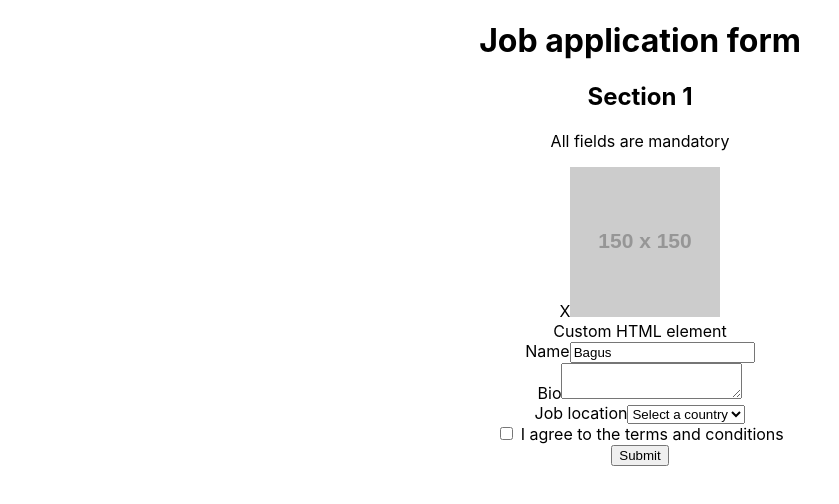
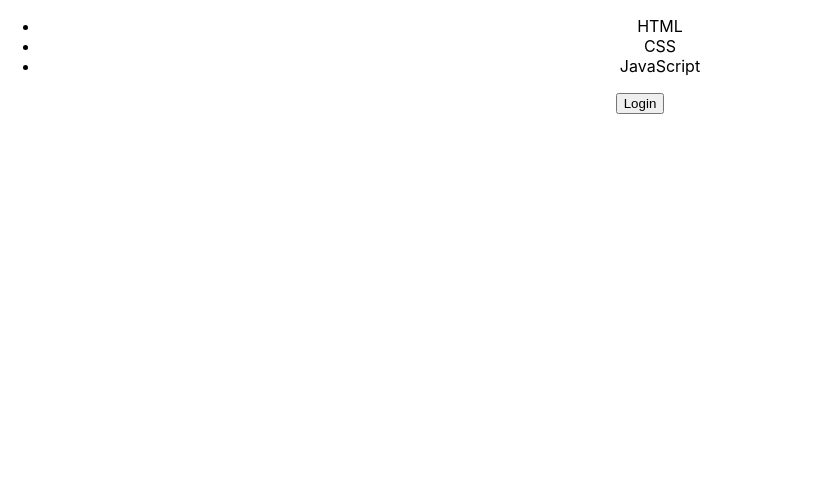
Before and after one commit to tribagusu/react-testing, a React (Create React App) app: page / in a window 1280 px wide. Shown: the top 504 px of the page, without its empty margins (0-839 px from the left). Built offline with nearby package versions, Linux system fonts and the light colour scheme.

Commit message:
query by to ensure not present in the DOM

```diff
--- a/src/App.tsx
+++ b/src/App.tsx
@@ -1,10 +1,14 @@
 import "./App.css"
 import { Application } from "./components/application/application"
+import Skills from "./components/skills/skills"
 
 function App() {
+  const skills = ["HTML", "CSS", "JavaScript"]
+
   return (
     <div className="App">
-      <Application />
+      {/* <Application /> */}
+      <Skills skills={skills} />
     </div>
   )
 }
--- /dev/null
+++ b/src/components/skills/skills.tsx
@@ -0,0 +1,23 @@
+import { useState } from "react"
+import { SkillProps } from "./skills.types"
+
+const Skills = (props: SkillProps) => {
+  const { skills } = props
+  const [isLoggedIn, setIsLoggedIn] = useState(false)
+  return (
+    <>
+      <ul>
+        {skills.map((skill) => {
+          return <li key={skill}>{skill}</li>
+        })}
+      </ul>
+      {isLoggedIn ? (
+        <button>Start learning</button>
+      ) : (
+        <button onClick={() => setIsLoggedIn(true)}>Login</button>
+      )}
+    </>
+  )
+}
+
+export default Skills
--- /dev/null
+++ b/src/components/skills/skills.types.ts
@@ -0,0 +1,3 @@
+export type SkillProps = {
+  skills: string[]
+}
```
Also changed, not shown: 2 other files (tests, documents, lock files or other folders).
